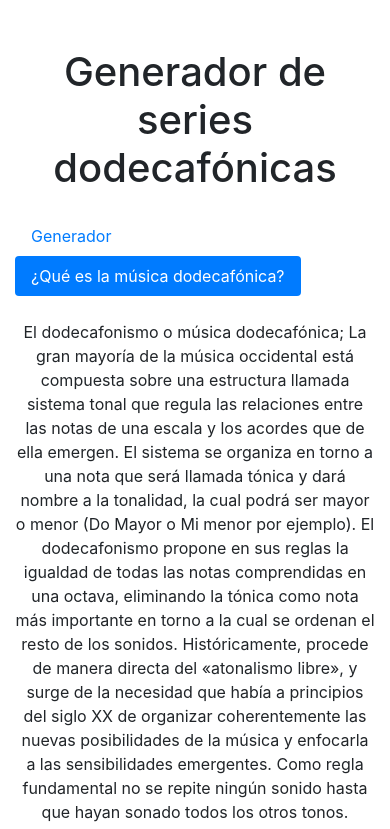
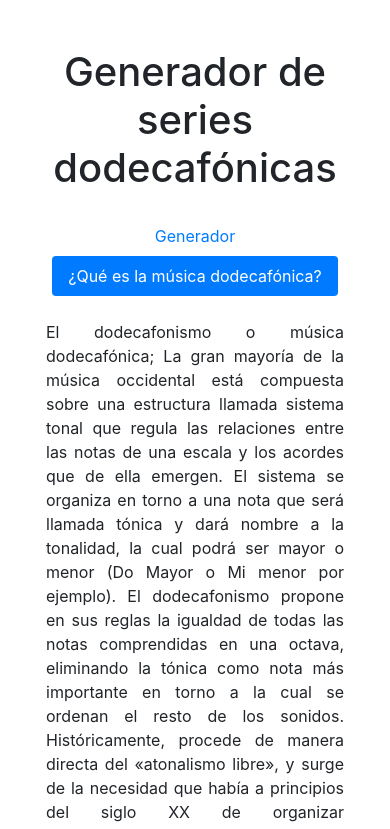
Before and after one commit to neatdisorder/series-dodecafonicas, a plain HTML site: page index.html in a window 390 px wide. Both pictures are taken after a click on the tab "¿Qué es la música dodecafónica?". Shown: the top 829 px of the page. Drawn offline with nearby package versions, Linux system fonts and the light colour scheme.

Commit message:
More layout updates, further responsive updates.

```diff
--- a/index.html
+++ b/index.html
@@ -14,7 +14,7 @@
             <h1 class="text-center">Generador de series dodecafónicas</h1>
         </header>
         <nav class="d-flex justify-content-center my-4">
-            <ul class="nav nav-pills" id="pills-tab" role="tablist">
+            <ul class="nav nav-pills flex-column flex-md-row text-center" id="pills-tab" role="tablist">
                 <li class="nav-item">
                     <a class="nav-link active" id="pills-generador-tab" data-toggle="pill" href="#pills-generador" role="tab" aria-controls="pills-generador" aria-selected="true">
                         Generador
@@ -30,7 +30,7 @@
     </div>
     <div class="tab-content" id="pills-tabContent">
         <div class="tab-pane fade show active" id="pills-generador" role="tabpanel" aria-labelledby="pills-generador-tab">
-            <main class="d-flex flex-column align-items-center text-md-center">
+            <main class="d-flex flex-column align-items-center text-center mx-3">
                 <h3>
                     SERIE:
                 </h3>
@@ -55,15 +55,15 @@
                 <p id="serieInvertidaRetrogradadaJS" class="invisible">
                     DO - DO# - RE - RE# - MI - FA - FA# - SOL - SOL# - LA - LA# - SI
                 </p>
-                <div id="boton">
+                <div id="boton" class="my-3">
                     <button onclick="generarSeries()" class="btn btn-outline-primary">GENERAR</button>
                 </div>
             </main>
         </div>
         <div class="tab-pane fade" id="pills-dodecafonismo" role="tabpanel" aria-labelledby="pills-dodecafonismo-tab">
-            <div class="row d-flex justify-content-center">
-                <div class="col-md-4">
-                    <p class="text-center text-md-right">
+            <div class="row d-flex justify-content-center mx-3">
+                <div class="col-md-4 mb-3">
+                    <p class="text-justify">
                         El dodecafonismo o música dodecafónica; La gran mayoría de la música occidental está compuesta sobre una estructura llamada sistema tonal que regula las relaciones entre las notas de una escala y los acordes que de ella emergen. El sistema se organiza en torno a una nota que será llamada tónica y dará nombre a la tonalidad, la cual podrá ser mayor o menor (Do Mayor o Mi menor por ejemplo). El dodecafonismo propone en sus reglas la igualdad de todas las notas comprendidas en una octava, eliminando la tónica como nota más importante en torno a la cual se ordenan el resto de los sonidos. Históricamente, procede de manera directa del «atonalismo libre», y surge de la necesidad que había a principios del siglo XX de organizar coherentemente las nuevas posibilidades de la música y enfocarla a las sensibilidades emergentes. Como regla fundamental no se repite ningún sonido hasta que hayan sonado todos los otros tonos.
                     </p>
                 </div>
```
